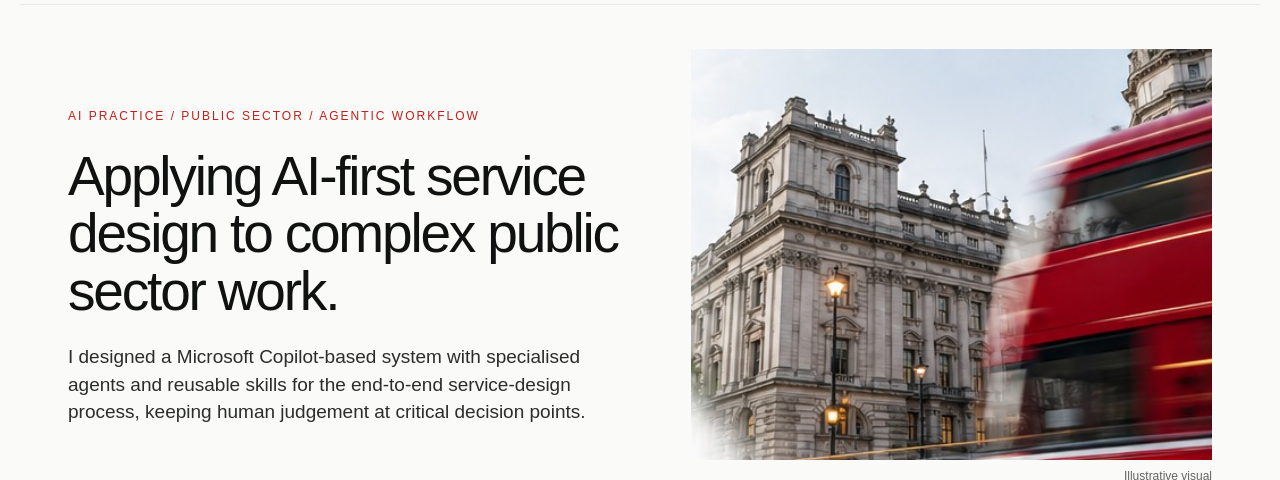
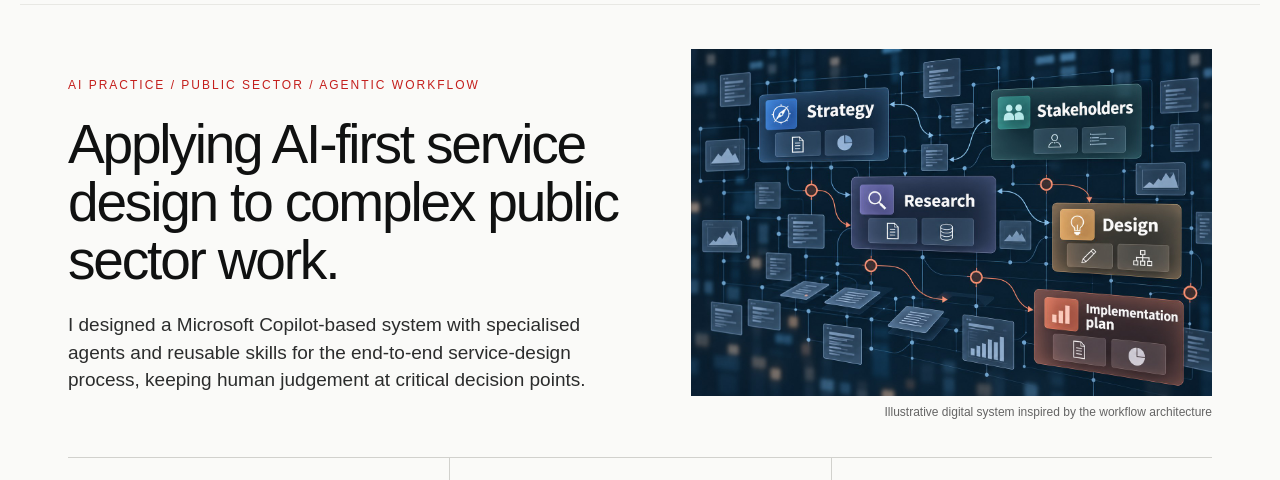
Before and after one commit to ligardner/lgwebsite, a plain HTML site: page reinvent-with-ai-complex-service-design.html in a window 1280 px wide. Shown: the part 89-569 px from the top of the page. Drawn offline with Linux system fonts and the light colour scheme.

Commit message:
Update site

```diff
--- a/reinvent-with-ai-complex-service-design.html
+++ b/reinvent-with-ai-complex-service-design.html
@@ -126,7 +126,7 @@ header{position:sticky;top:0;z-index:20;background:var(--rm-bg);box-shadow:0 0 0
 .rm-flow li:not(:last-child)::after{background:var(--dg-1)}
 .rm-flow li.rm-key::before{background:var(--dg-1);border-color:var(--dg-1);color:#fff}
 .rm-swim-label,.rm-foundation .artifact-label{color:var(--dg-2,var(--muted))}
-.rm-hero-media img{aspect-ratio:459/362}
+.rm-hero-media img{aspect-ratio:3/2;object-position:center}
 /* case pages: no footer divider */footer::before{display:none}
 /* Architecture diagram: skills under each agent */
 .rm-flow .rm-skills{margin:14px 6px 0;padding:10px 12px;border:1px solid var(--line);text-align:left}
@@ -194,7 +194,7 @@ header{position:sticky;top:0;z-index:20;background:var(--rm-bg);box-shadow:0 0 0
     <h1>Applying AI-first service design to complex public sector work.</h1>
     <p class="case-deck">I designed a Microsoft Copilot-based system with specialised agents and reusable skills for the end-to-end service-design process, keeping human judgement at critical decision points.</p>
   </div>
-  <div class="rm-hero-media"><img src="assets/consulting-os-hero.jpg" alt="Illustrative London street scene with a government building and a passing red bus"><div class="visual-note">Illustrative visual</div></div>
+  <div class="rm-hero-media"><img src="assets/consulting-os-workflow-hero.jpg" width="1536" height="1024" fetchpriority="high" decoding="async" alt="Illustrative agentic workflow: connected Strategy, Stakeholders, Research, Design and Implementation plan modules on a data network" style="object-position:center"><div class="visual-note">Illustrative digital system inspired by the workflow architecture</div></div>
 </section>
 
 <section class="rm-stats" aria-label="Key results">
```
Also changed, not shown: work.html (+1 -1 lines), assets/consulting-os-digital-system-hero-v3-prompt.txt (added), assets/consulting-os-digital-system-hero-v7-prompt.txt (added), assets/consulting-os-human-system-hero-v4-prompt.txt (added), assets/consulting-os-human-system-hero-v5-prompt.txt (added), assets/consulting-os-human-system-hero-v6-prompt.txt (added), assets/consulting-os-perspective-hero-v8-prompt.txt (added), assets/consulting-os-system-model-hero-v2-prompt.txt (added), assets/consulting-os-workflow-hero.jpg (added), 7 other files.
